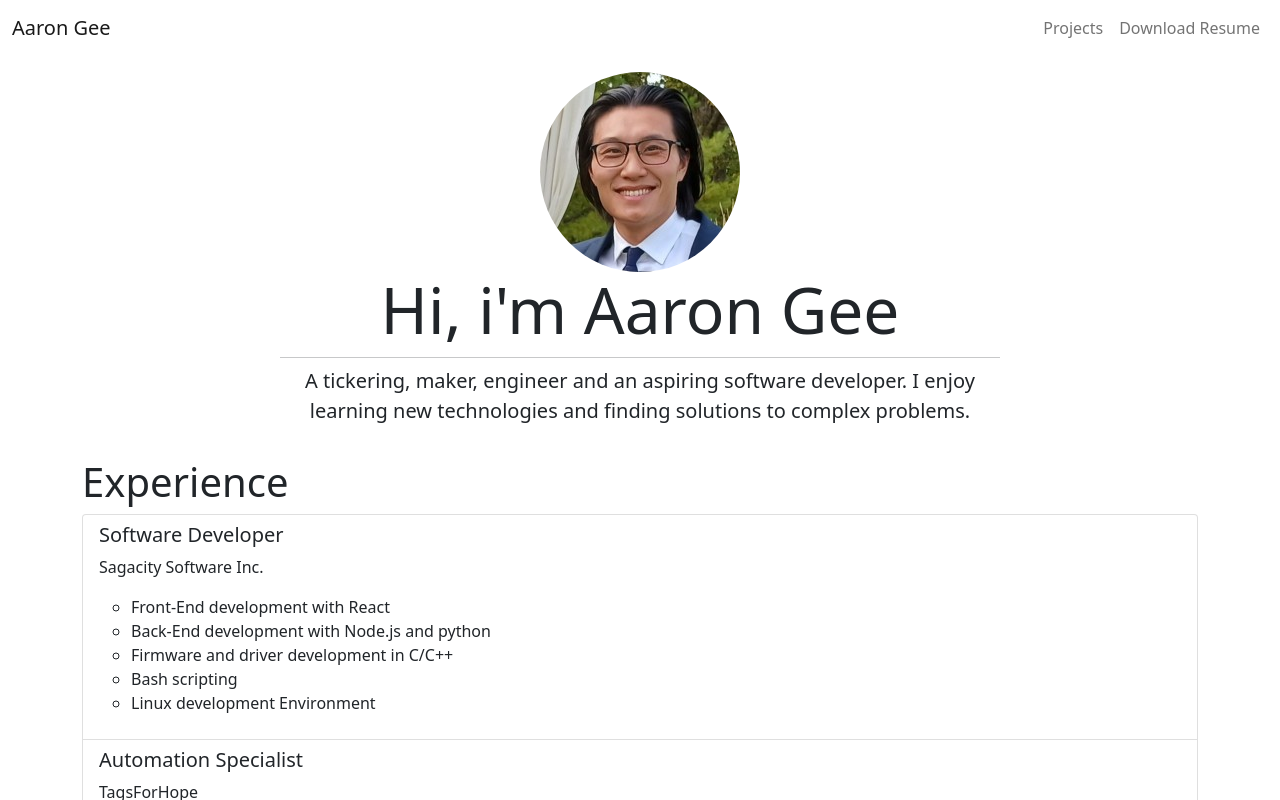
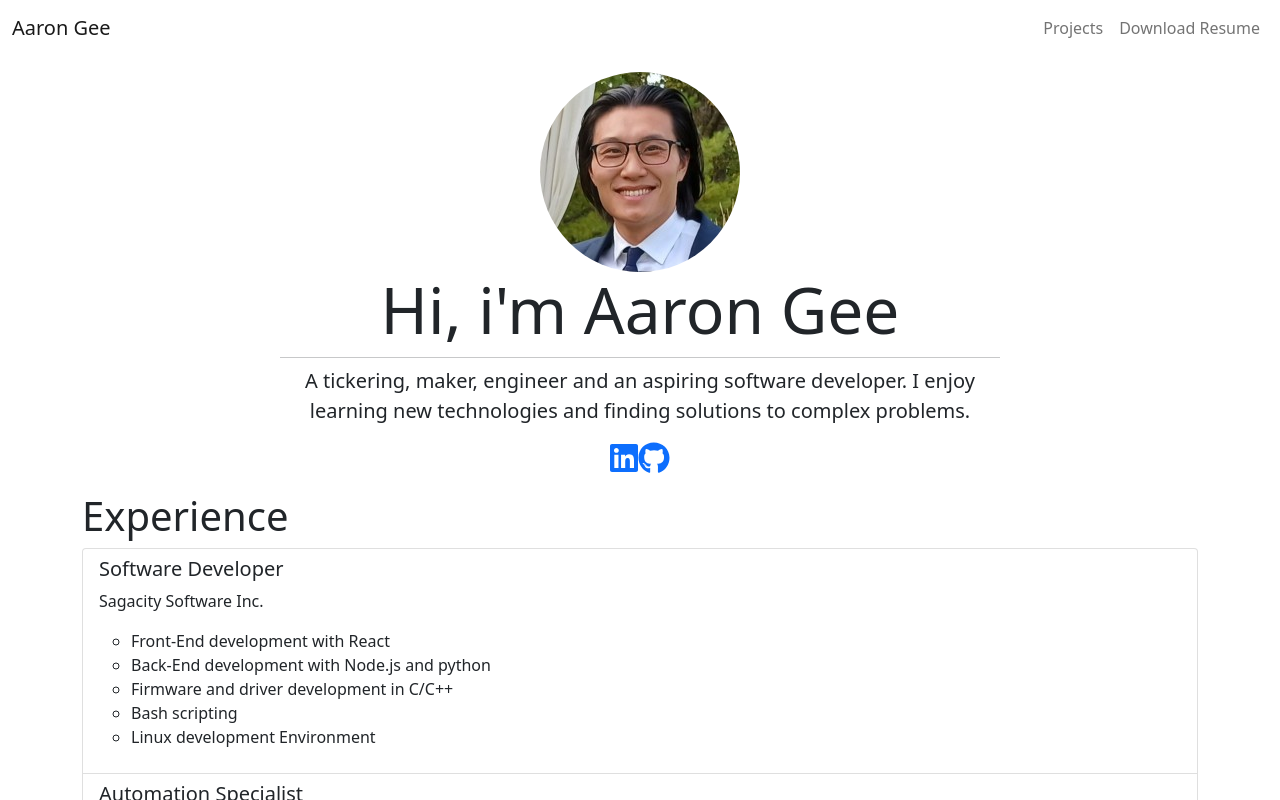
Before and after one commit to AaronGee1/PortfolioSite, a React (Create React App) app: page / in a window 1280 px wide. Shown: the top 800 px of the page. Built offline with nearby package versions, Linux system fonts and the light colour scheme.

Commit message:
Added brand icons and links

```diff
--- a/package.json
+++ b/package.json
@@ -4,6 +4,7 @@
   "private": true,
   "dependencies": {
     "@fortawesome/fontawesome-svg-core": "^1.2.36",
+    "@fortawesome/free-brands-svg-icons": "^5.15.4",
     "@fortawesome/free-solid-svg-icons": "^5.15.4",
     "@fortawesome/react-fontawesome": "^0.1.17",
     "@testing-library/jest-dom": "^5.16.1",
--- a/src/components/ProfileJumbotron.js
+++ b/src/components/ProfileJumbotron.js
@@ -1,6 +1,8 @@
 import React from "react";
 import { Media, Container, Row, Col } from "reactstrap";
 import profileImage from "../img/profile.jpeg";
+import { FontAwesomeIcon } from "@fortawesome/react-fontawesome";
+import { faLinkedin, faGithub } from "@fortawesome/free-brands-svg-icons";
 
 const ProfileJumbotron = (props) => {
   return (
@@ -21,6 +23,12 @@
             enjoy learning new technologies and finding solutions to complex
             problems.
           </p>
+          <a href="https://www.linkedin.com/in/aaron-gee-5a46505a/">
+            <FontAwesomeIcon icon={faLinkedin} size="2x" />
+          </a>
+          <a href="https://github.com/AaronGee1">
+            <FontAwesomeIcon icon={faGithub} size="2x" />
+          </a>
         </Col>
         <Col xs="2" />
       </Row>
```
Also changed, not shown: 1 other file (tests, documents, lock files or other folders).
